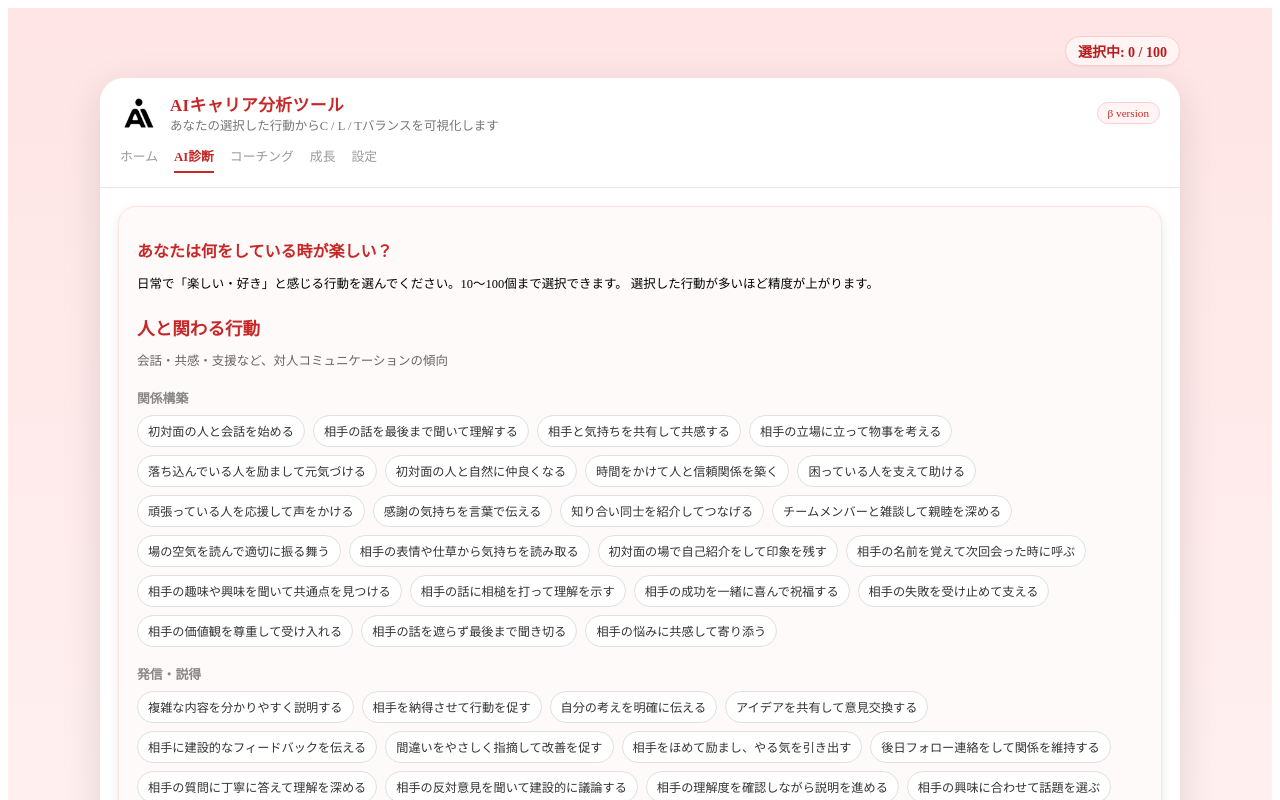
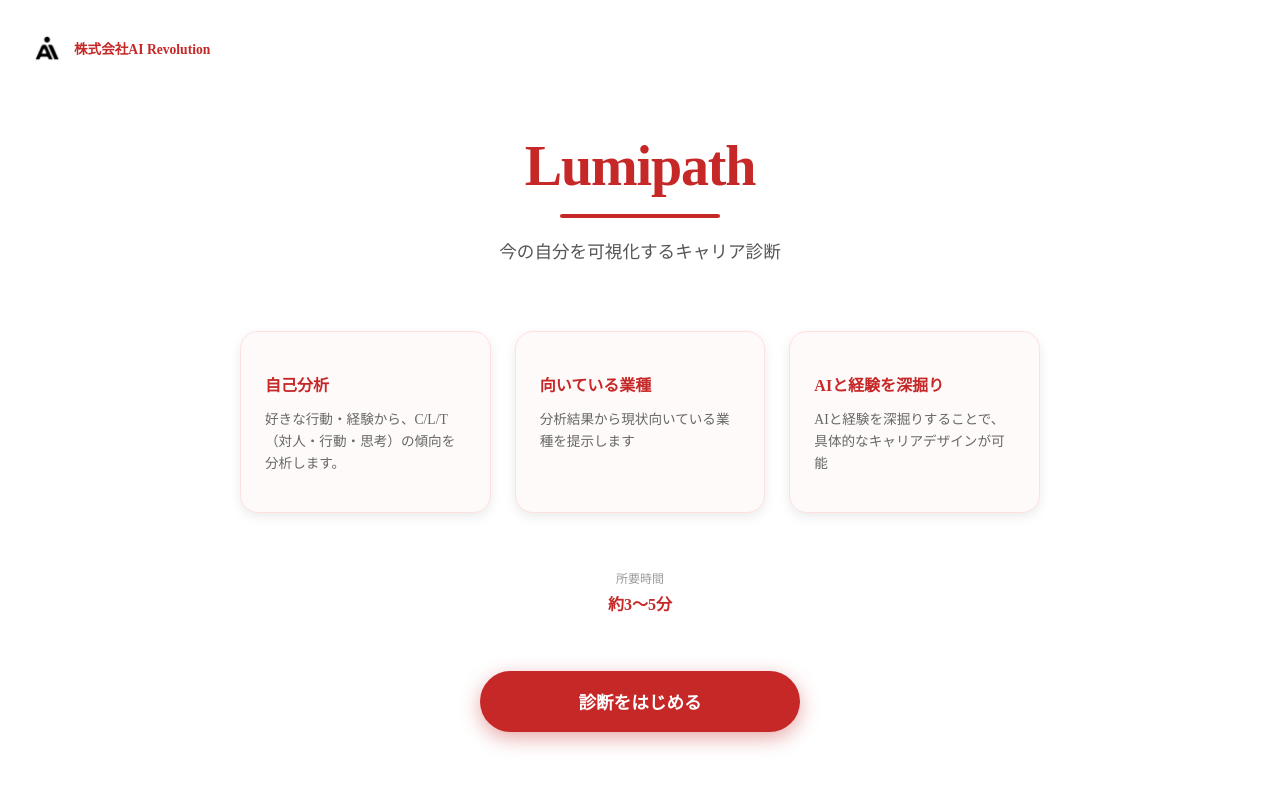
Before and after one commit to k0haku031400-glitch/ai-career-tool, a Next.js app: page / in a window 1280 px wide. Shown: the top 800 px of the page. Built offline with nearby package versions, Linux system fonts and the light colour scheme.

Commit message:
Fix AI JSON output enforcement

```diff
--- a/app/layout.tsx
+++ b/app/layout.tsx
@@ -1,6 +1,6 @@
 export const metadata = {
-  title: 'Next.js',
-  description: 'Generated by Next.js',
+  title: 'Lumipath - 今の自分を、行動から可視化するキャリア診断',
+  description: '今の自分を、行動から可視化するキャリア診断。好きな行動・経験から、C/L/T（思考・行動・対人）の傾向を分析し、業種レベルで今の方向性を提示します。',
 }
 
 export default function RootLayout({
--- a/app/page.tsx
+++ b/app/page.tsx
@@ -78,6 +78,7 @@
 const MAX_SELECTION = 100;
 
 export default function Home() {
+  const [isStarted, setIsStarted] = useState(false);
   const [verbs, setVerbs] = useState<string[]>([]);
   const [customVerbs, setCustomVerbs] = useState<string[]>([]);
   const [customVerbInput, setCustomVerbInput] = useState<string>("");
@@ -285,6 +286,253 @@
     boxShadow: "none",
   };
 
+  // イントロ画面
+  if (!isStarted) {
+    return (
+      <main
+        style={{
+          minHeight: "100vh",
+          background: "#ffffff",
+          padding: isMobile ? "24px 16px 40px" : "40px 24px 60px",
+          position: "relative",
+        }}
+      >
+        {/* 左上ヘッダー（会社名とロゴ） */}
+        <div
+          style={{
+            position: "absolute",
+            top: isMobile ? 16 : 24,
+            left: isMobile ? 16 : 24,
+            display: "flex",
+            alignItems: "center",
+            gap: isMobile ? 8 : 10,
+            zIndex: 10,
+          }}
+        >
+          <Image
+            src="/logo-ai-revolution.jpg"
+            alt="株式会社AI Revolution"
+            width={isMobile ? 28 : 32}
+            height={isMobile ? 28 : 32}
+            style={{ objectFit: "contain" }}
+          />
+          <span
+            style={{
+              fontSize: isMobile ? "0.75rem" : "0.85rem",
+              fontWeight: 600,
+              color: "#c62828",
+              whiteSpace: "nowrap",
+            }}
+          >
+            株式会社AI Revolution
+          </span>
+        </div>
+
+        <div
+          style={{
+            maxWidth: 800,
+            margin: "0 auto",
+          }}
+        >
+          {/* ヒーローエリア */}
+          <section
+            style={{
+              textAlign: "center",
+              marginBottom: isMobile ? 48 : 64,
+              paddingTop: isMobile ? 20 : 40,
+            }}
+          >
+            <h1
+              style={{
+                fontSize: isMobile ? "2.5rem" : "3.5rem",
+                fontWeight: 800,
+                color: "#c62828",
+                marginBottom: isMobile ? 12 : 16,
+                letterSpacing: "-0.02em",
+              }}
+            >
+              Lumipath
+            </h1>
+            <div
+              style={{
+                width: isMobile ? 120 : 160,
+                height: 4,
+                background: "#c62828",
+                margin: "0 auto",
+                marginBottom: isMobile ? 16 : 20,
+                borderRadius: 2,
+              }}
+            />
+            <p
+              style={{
+                fontSize: isMobile ? "0.95rem" : "1.1rem",
+                color: "#555",
+                lineHeight: 1.6,
+                fontWeight: 400,
+              }}
+            >
+              今の自分を可視化するキャリア診断
+            </p>
+          </section>
+
+          {/* ツール紹介 */}
+          <section
+            style={{
+              marginBottom: isMobile ? 40 : 56,
+            }}
+          >
+            <div
+              style={{
+                display: "grid",
+                gridTemplateColumns: isMobile ? "1fr" : "repeat(3, 1fr)",
+                gap: isMobile ? 20 : 24,
+              }}
+            >
+              {[
+                {
+                  title: "自己分析",
+                  description:
+                    "好きな行動・経験から、C/L/T（対人・行動・思考）の傾向を分析します。",
+                },
+                {
+                  title: "向いている業種",
+                  description:
+                    "分析結果から現状向いている業種を提示します",
+                },
+                {
+                  title: "AIと経験を深掘り",
+                  description:
+                    "AIと経験を深掘りすることで、具体的なキャリアデザインが可能",
+                },
+              ].map((item, idx) => (
+                <div
+                  key={idx}
+                  style={{
+                    background: "#fffafa",
+                    borderRadius: 18,
+                    border: "1px solid #ffe0e0",
+                    padding: isMobile ? 20 : 24,
+                    boxShadow: "0 4px 12px rgba(0,0,0,0.08)",
+                  }}
+                >
+                  <h3
+                    style={{
+                      fontSize: isMobile ? "0.9rem" : "1rem",
+                      fontWeight: 700,
+                      color: "#c62828",
+                      marginBottom: 8,
+                    }}
+                  >
+                    {item.title}
+                  </h3>
+                  <p
+                    style={{
+                      fontSize: isMobile ? "0.75rem" : "0.85rem",
+                      color: "#666",
+                      lineHeight: 1.6,
+                    }}
+                  >
+                    {item.description}
+                  </p>
+                </div>
+              ))}
+            </div>
+          </section>
+
+          {/* 診断の特徴 */}
+          <section
+            style={{
+              marginBottom: isMobile ? 40 : 56,
+              textAlign: "center",
+            }}
+          >
+            <div
+              style={{
+                display: "flex",
+                flexDirection: isMobile ? "column" : "row",
+                justifyContent: "center",
+                gap: isMobile ? 16 : 32,
+                alignItems: "center",
+                flexWrap: "wrap",
+              }}
+            >
+              {[
+                { label: "所要時間", value: "約3〜5分" },
+              ].map((item, idx) => (
+                <div
+                  key={idx}
+                  style={{
+                    display: "flex",
+                    flexDirection: "column",
+                    alignItems: "center",
+                    gap: 4,
+                  }}
+                >
+                  <div
+                    style={{
+                      fontSize: isMobile ? "0.7rem" : "0.75rem",
+                      color: "#999",
+                      fontWeight: 500,
+                    }}
+                  >
+                    {item.label}
+                  </div>
+                  <div
+                    style={{
+                      fontSize: isMobile ? "0.9rem" : "1rem",
+                      color: "#c62828",
+                      fontWeight: 600,
+                    }}
+                  >
+                    {item.value}
+                  </div>
+                </div>
+              ))}
+            </div>
+          </section>
+
+          {/* 診断開始ボタン */}
+          <section
+            style={{
+              textAlign: "center",
+            }}
+          >
+            <button
+              type="button"
+              onClick={() => setIsStarted(true)}
+              style={{
+                padding: isMobile ? "16px 32px" : "18px 40px",
+                borderRadius: 999,
+                border: "none",
+                background: "#c62828",
+                color: "#ffffff",
+                fontSize: isMobile ? "1rem" : "1.1rem",
+                fontWeight: 700,
+                cursor: "pointer",
+                boxShadow: "0 6px 20px rgba(198,40,40,0.4)",
+                transition: "transform 0.2s, box-shadow 0.2s",
+                minWidth: isMobile ? "280px" : "320px",
+              }}
+              onMouseEnter={(e) => {
+                e.currentTarget.style.transform = "translateY(-2px)";
+                e.currentTarget.style.boxShadow =
+                  "0 8px 24px rgba(198,40,40,0.5)";
+              }}
+              onMouseLeave={(e) => {
+                e.currentTarget.style.transform = "translateY(0)";
+                e.currentTarget.style.boxShadow =
+                  "0 6px 20px rgba(198,40,40,0.4)";
+              }}
+            >
+              診断をはじめる
+            </button>
+          </section>
+        </div>
+      </main>
+    );
+  }
+
+  // 診断画面（既存のコード）
   return (
     <main
       style={{
@@ -385,7 +633,7 @@
                     color: "#c62828",
                   }}
                 >
-                  AIキャリア分析ツール
+                  Lumipath
                 </div>
                 <div
                   style={{
@@ -393,7 +641,7 @@
                     color: "#777",
                   }}
                 >
-                  あなたの選択した行動からC / L / Tバランスを可視化します
+                  今の自分を、行動から可視化するキャリア診断
                 </div>
               </div>
             </div>
--- a/data/jobs.ts
+++ b/data/jobs.ts
@@ -27,8 +27,8 @@
 // 既存5件（そのまま）
 const EXISTING_PROFILES: JobProfile[] = [
   {
-    job: "法人営業",
-    industries: ["IT", "人材", "SaaS", "広告"],
+    job: "起業経営",
+    industries: ["IT", "人材", "SaaS", "広告","スタートアップ"],
     requiredRatio: { C: 55, L: 30, T: 15 },
     description: "顧客の課題を聞き出し、提案し、関係構築を通じて売上をつくる仕事。",
     skillsCommon: ["顧客対応", "コミュニケーション", "提案力", "関係構築"],
```
